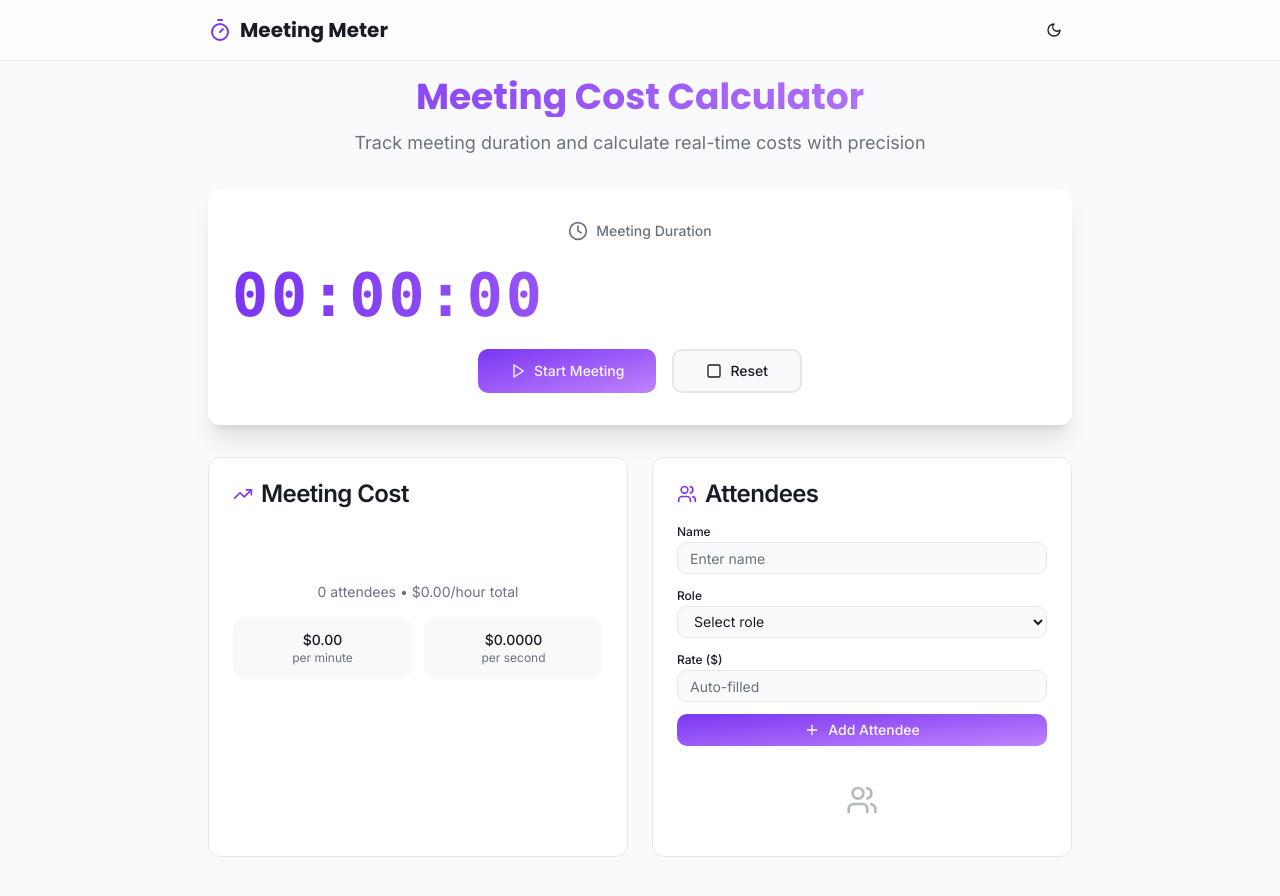
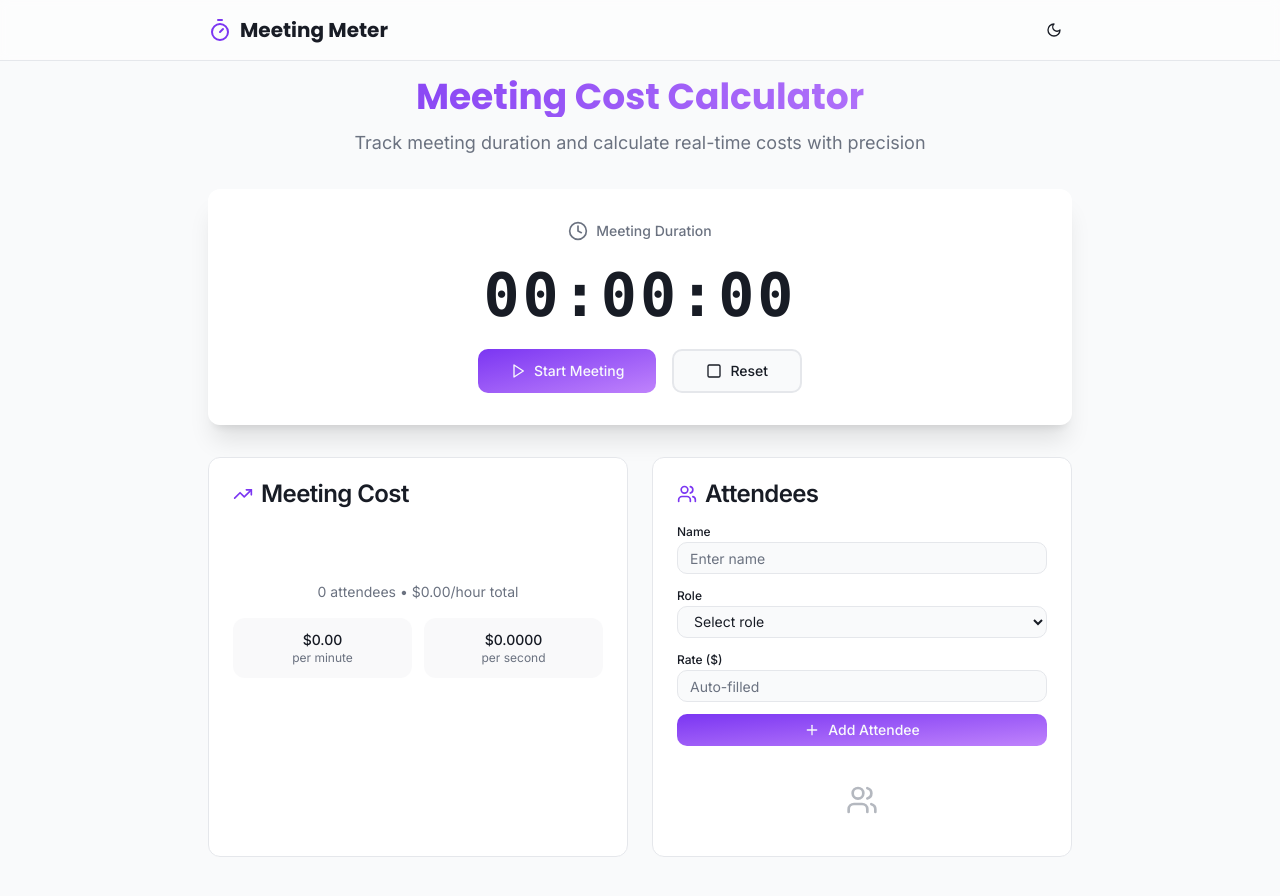
Before and after one commit to npdare/meet-cost-meter, a React (Vite) app: page / in a window 1280 px wide. Shown: the top 896 px of the page. Built offline with nearby package versions, Linux system fonts and the light colour scheme.

Commit message:
Fix timer alignment issue

```diff
--- a/src/pages/Index.tsx
+++ b/src/pages/Index.tsx
@@ -149,8 +149,10 @@ const Index = () => {
                 <Clock className="w-5 h-5" />
                 <span className="text-sm font-medium">Meeting Duration</span>
               </div>
-              <div className={`timer-display ${isRunning ? 'animate-pulse-glow' : ''}`}>
-                {formatTime(time)}
+              <div className="text-center">
+                <div className={`text-6xl font-mono font-bold tracking-wider text-foreground ${isRunning ? 'animate-pulse-glow' : ''}`}>
+                  {formatTime(time)}
+                </div>
               </div>
               <div className="flex justify-center gap-4">
                 {!isRunning ? (
```
